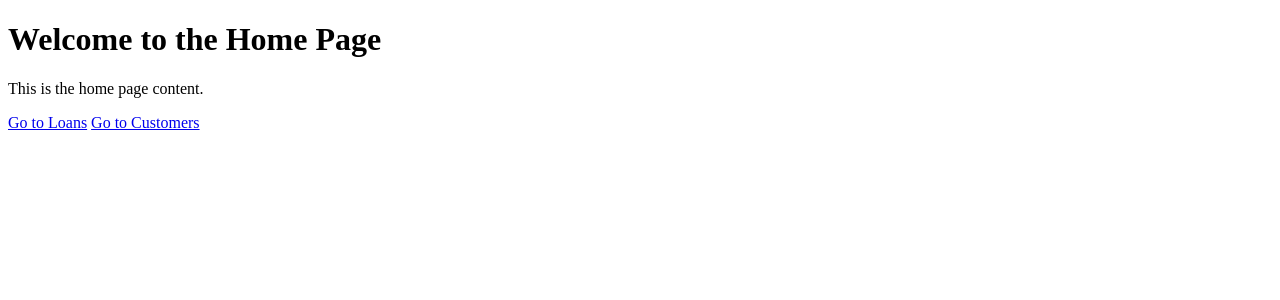
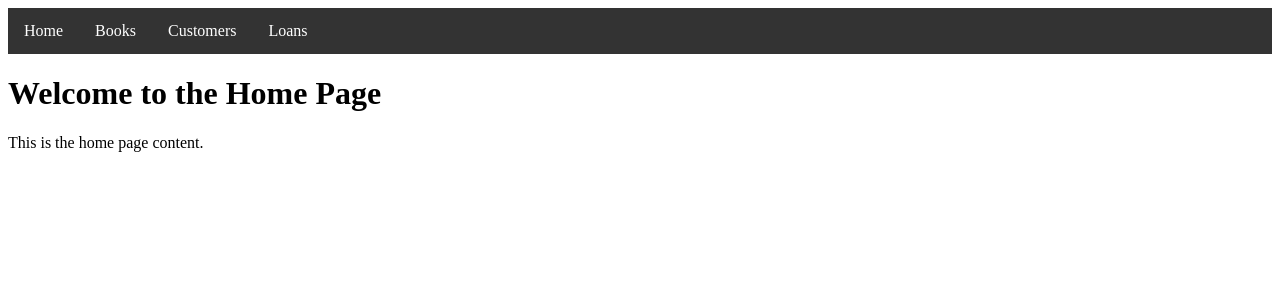
Before and after one commit to yaacovk10/table_with_crud, a Flask app: page / in a window 1280 px wide. Shown: the top 300 px of the page. Run offline with Flask 3, Linux system fonts and the light colour scheme.

Commit message:
add a navigation bar

```diff
--- a/project/templates/books.html
+++ b/project/templates/books.html
@@ -8,6 +8,7 @@
     <link href="https://cdn.jsdelivr.net/npm/bootstrap@5.3.2/dist/css/bootstrap.min.css" rel="stylesheet"
         integrity="sha384-T3c6CoIi6uLrA9TneNEoa7RxnatzjcDSCmG1MXxSR1GAsXEV/Dwwykc2MPK8M2HN" crossorigin="anonymous">
     <title>Books Management</title>
+    {% include 'navbar.html' %}
 </head>
 
 <body>
--- a/project/templates/customers.html
+++ b/project/templates/customers.html
@@ -6,6 +6,7 @@
     <script src="https://cdn.jsdelivr.net/npm/axios@1.1.2/dist/axios.min.js"></script>
     <link href="https://cdn.jsdelivr.net/npm/bootstrap@5.3.2/dist/css/bootstrap.min.css" rel="stylesheet" integrity="sha384-T3c6CoIi6uLrA9TneNEoa7RxnatzjcDSCmG1MXxSR1GAsXEV/Dwwykc2MPK8M2HN" crossorigin="anonymous">
     <title>Customer Management</title>
+    {% include 'navbar.html' %}
 </head>
 <body>
     <a href="/loans">Go to Loans Page</a>
--- a/project/templates/home.html
+++ b/project/templates/home.html
@@ -2,6 +2,9 @@
 <!DOCTYPE html>
 <html>
 <head>
+    <!-- Include the navbar code -->
+    {% include 'navbar.html' %}
+
     <title>Home Page</title>
 </head>
 <body>
@@ -9,7 +12,6 @@
     <!-- Add content for your home page -->
     <p>This is the home page content.</p>
     <!-- You can add links to other pages if needed -->
-    <a href="/loans">Go to Loans</a>
-    <a href="/customers">Go to Customers</a>
+
 </body>
 </html>
--- a/project/templates/loans.html
+++ b/project/templates/loans.html
@@ -8,6 +8,7 @@
     <link href="https://cdn.jsdelivr.net/npm/bootstrap@5.3.2/dist/css/bootstrap.min.css" rel="stylesheet"
         integrity="sha384-T3c6CoIi6uLrA9TneNEoa7RxnatzjcDSCmG1MXxSR1GAsXEV/Dwwykc2MPK8M2HN" crossorigin="anonymous">
     <title>Loans Management</title>
+    {% include 'navbar.html' %}
 </head>
 
 <body>
--- /dev/null
+++ b/project/templates/navbar.html
@@ -0,0 +1,38 @@
+<!DOCTYPE html>
+<html>
+<head>
+    <style>
+        ul {
+            list-style-type: none;
+            margin: 0;
+            padding: 0;
+            overflow: hidden;
+            background-color: #333;
+        }
+
+        li {
+            float: left;
+        }
+
+        li a {
+            display: block;
+            color: white;
+            text-align: center;
+            padding: 14px 16px;
+            text-decoration: none;
+        }
+
+        li a:hover {
+            background-color: #111;
+        }
+    </style>
+</head>
+<body>
+    <ul>
+        <li><a class="active" href="/">Home</a></li>
+        <li><a href="/books">Books</a></li>
+        <li><a href="/customers">Customers</a></li>
+        <li><a href="/loans">Loans</a></li>
+    </ul>
+</body>
+</html>
```
